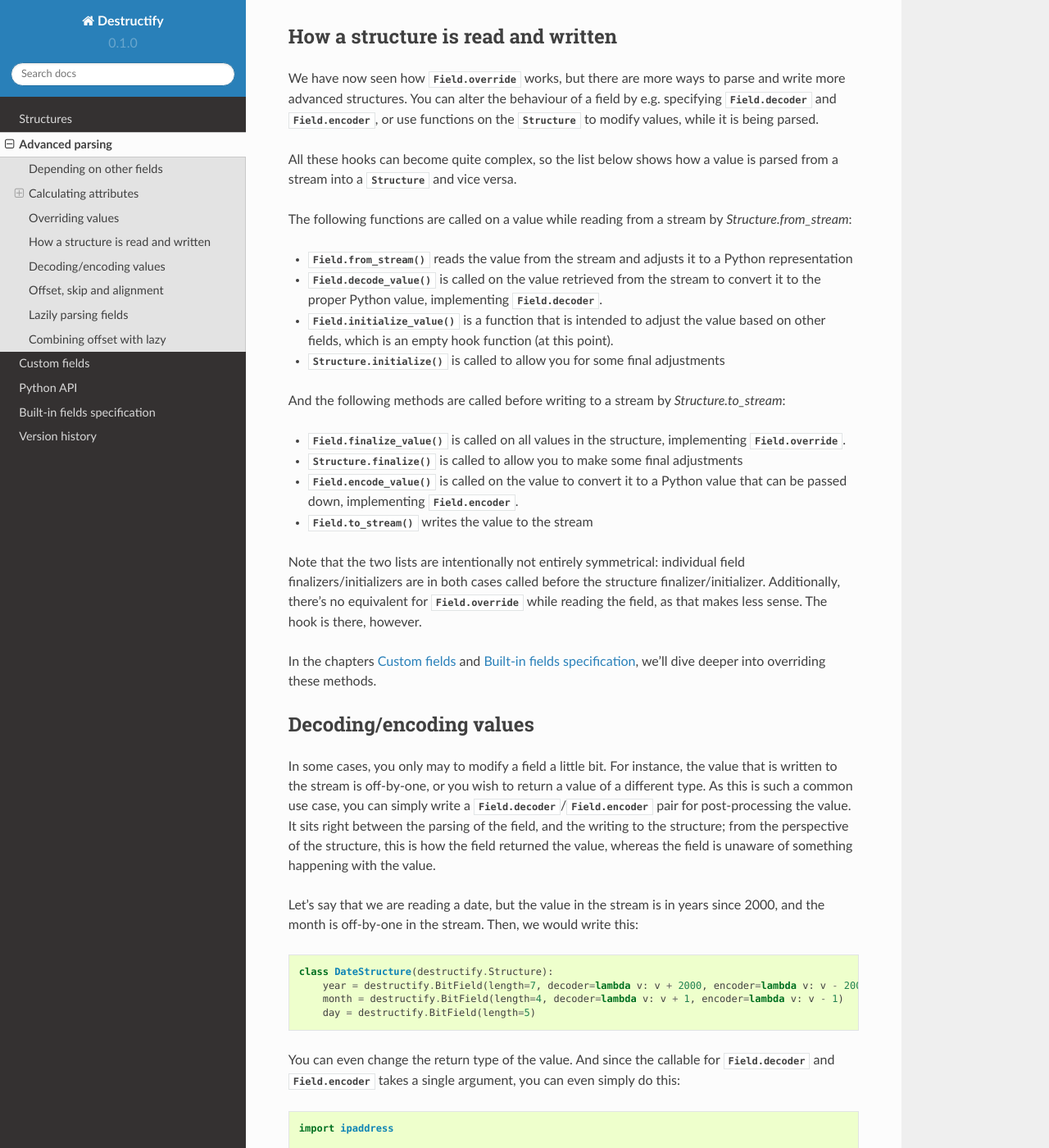
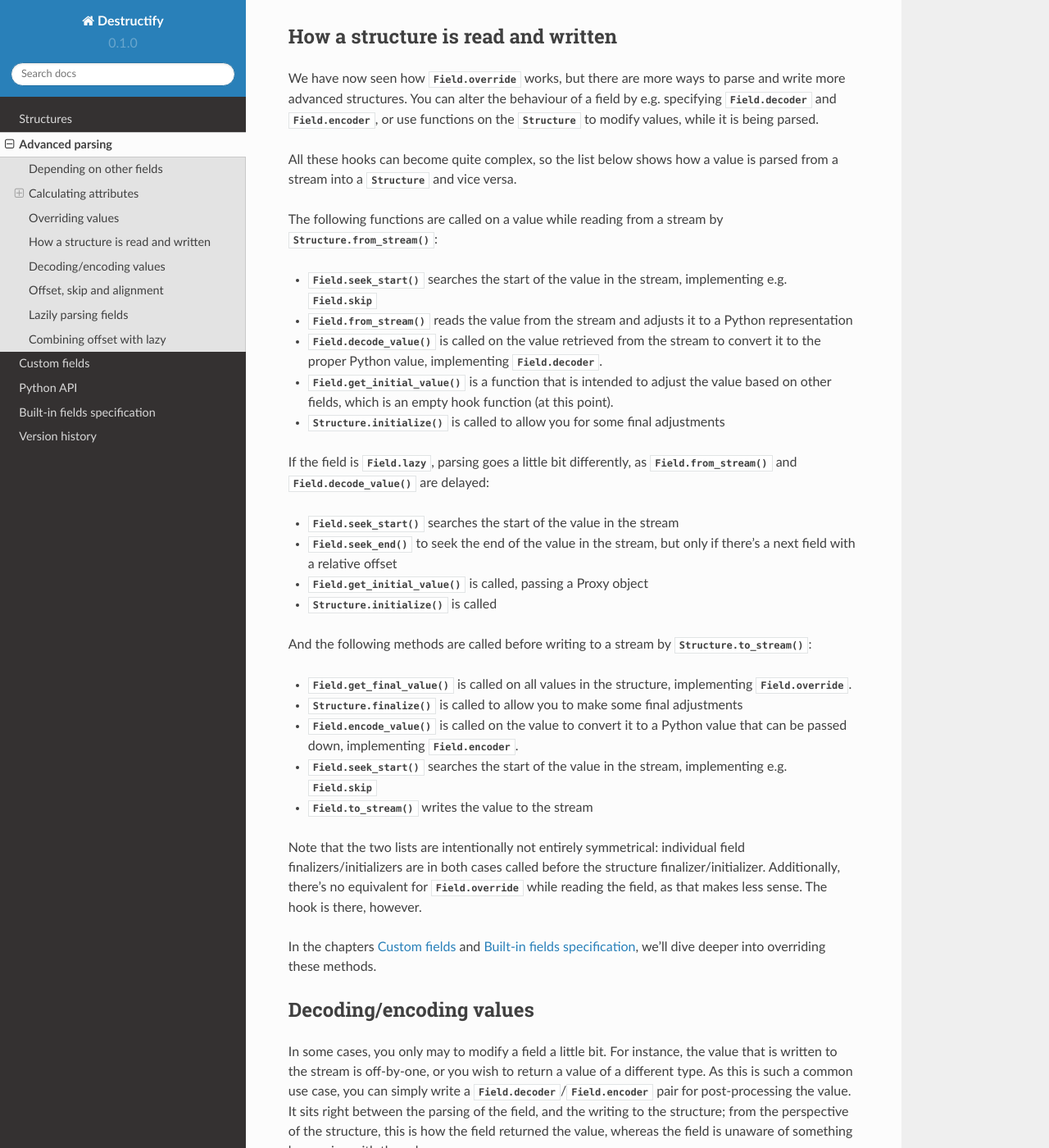
Before and after one commit to ralphje/destructify, a Sphinx documentation site: the page built from docs/parsing.rst, in a window 1280 px wide and 1400 px high, scrolled down 2545 px. Shown: the whole window at 82% size. Built offline with Sphinx 7.4.7 and the Read the Docs theme 2.0.0, drawn with Linux system fonts in a browser that asks for light colours.

Commit message:
Ensure decode_value is called for lazy objects

```diff
--- a/docs/parsing.rst
+++ b/docs/parsing.rst
@@ -107,21 +109,32 @@ functions on the :class:`Structure` to modify values, while it is being parsed.
 All these hooks can become quite complex, so the list below shows how a value is parsed from a stream into a
 :class:`Structure` and vice versa.
 
-The following functions are called on a value while reading from a stream by `Structure.from_stream`:
+The following functions are called on a value while reading from a stream by :meth:`Structure.from_stream`:
 
+* :meth:`Field.seek_start` searches the start of the value in the stream, implementing e.g. :attr:`Field.skip`
 * :meth:`Field.from_stream` reads the value from the stream and adjusts it to a Python representation
 * :meth:`Field.decode_value` is called on the value retrieved from the stream to convert it to the proper Python value,
   implementing :attr:`Field.decoder`.
-* :meth:`Field.initialize_value` is a function that is intended to adjust the value based on other fields, which is an
+* :meth:`Field.get_initial_value` is a function that is intended to adjust the value based on other fields, which is an
   empty hook function (at this point).
 * :meth:`Structure.initialize` is called to allow you for some final adjustments
 
-And the following methods are called before writing to a stream by `Structure.to_stream`:
+If the field is :attr:`Field.lazy`, parsing goes a little bit differently, as :meth:`Field.from_stream` and
+:meth:`Field.decode_value` are delayed:
 
-* :meth:`Field.finalize_value` is called on all values in the structure, implementing :attr:`Field.override`.
+* :meth:`Field.seek_start` searches the start of the value in the stream
+* :meth:`Field.seek_end` to seek the end of the value in the stream, but only if there's a next field with a
+  relative offset
+* :meth:`Field.get_initial_value` is called, passing a Proxy object
+* :meth:`Structure.initialize` is called
+
+And the following methods are called before writing to a stream by :meth:`Structure.to_stream`:
+
+* :meth:`Field.get_final_value` is called on all values in the structure, implementing :attr:`Field.override`.
 * :meth:`Structure.finalize` is called to allow you to make some final adjustments
 * :meth:`Field.encode_value` is called on the value to convert it to a Python value that can be passed down,
   implementing :attr:`Field.encoder`.
+* :meth:`Field.seek_start` searches the start of the value in the stream, implementing e.g. :attr:`Field.skip`
 * :meth:`Field.to_stream` writes the value to the stream
 
 Note that the two lists are intentionally not entirely symmetrical: individual field finalizers/initializers are in both
```
Also changed, not shown: other parts of docs/parsing.rst (+2 -0 lines), docs/fields.rst (+8 -7 lines), 3 other files.
